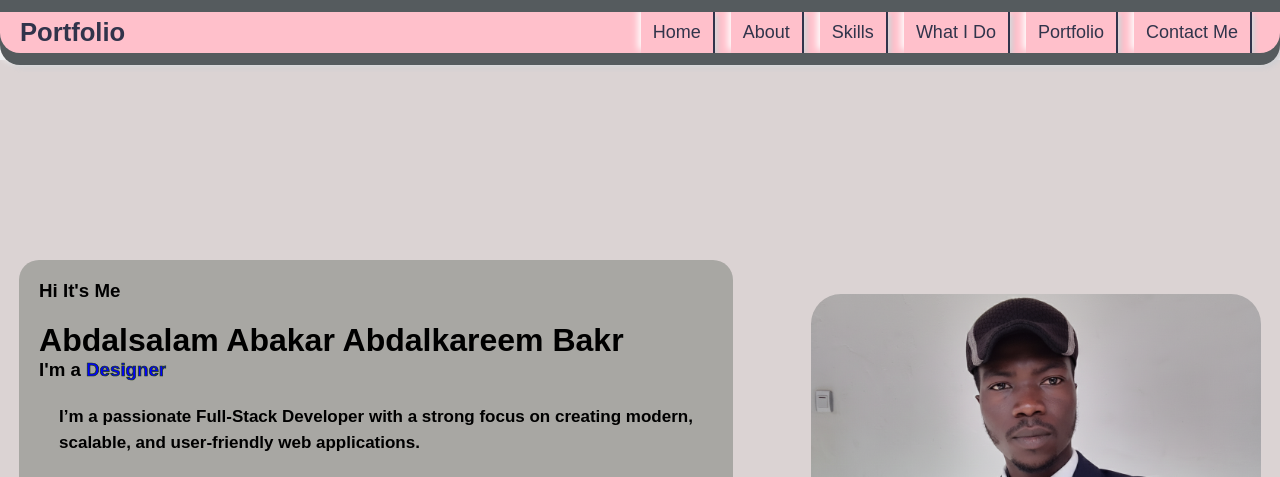
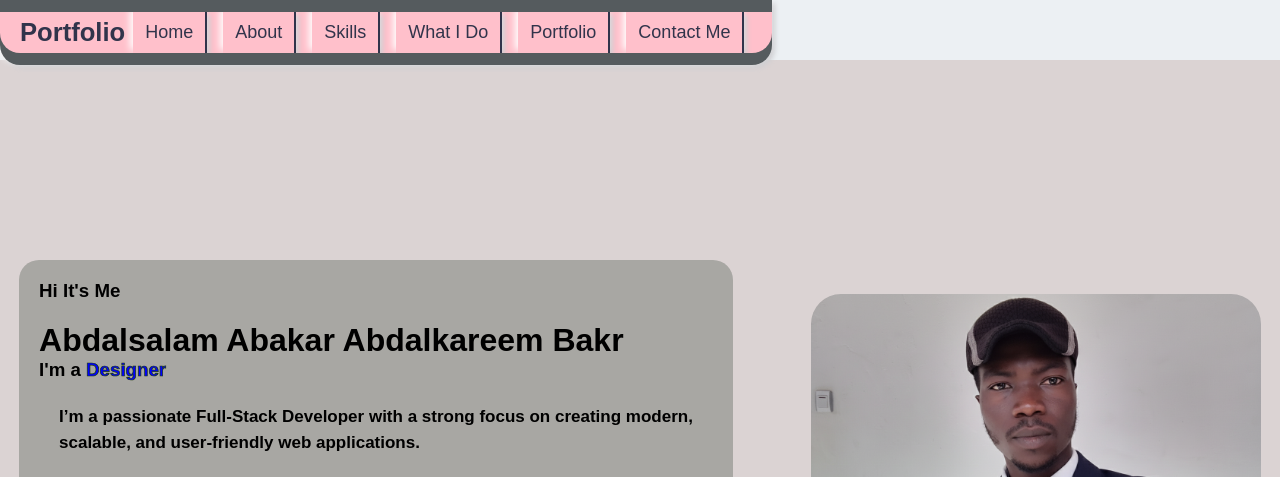
Before and after one commit to AbdalsalamAbakar/responsive-portfolio, a plain HTML site: page index.html in a window 1280 px wide. Shown: the top 477 px of the page. Drawn offline with nearby package versions, Linux system fonts and the light colour scheme; files whose address does not match are found by name.

Commit message:
my recent portfolio

```diff
--- a/index.css
+++ b/index.css
@@ -19,11 +19,11 @@ nav {
     left: 0;
     top: 0;
     border-radius: 0 0 20px 20px;
-flex: 0 1 auto;
+width: fit-content;
 }
 
 nav .menu {
-    /* max-width: 1270px; */
+    max-width: 1270px;
     background: pink;
     margin: auto;
     padding: 0 20px;
```
